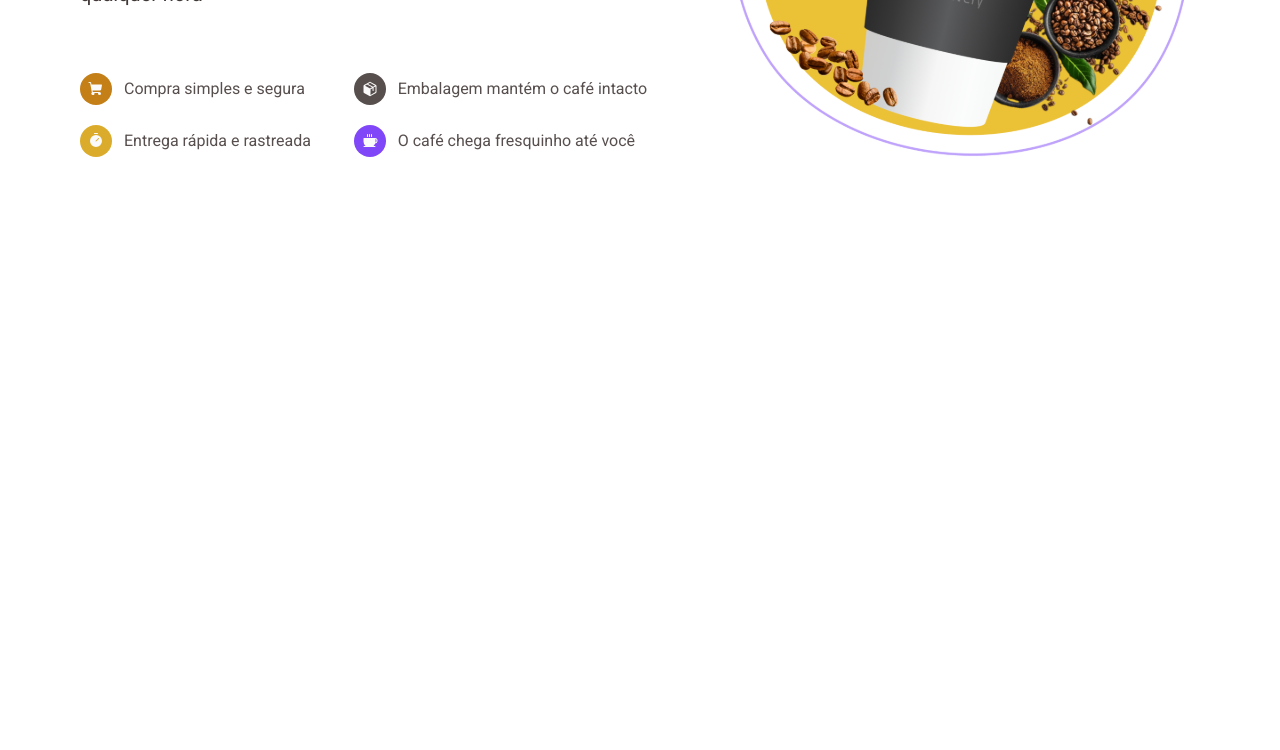
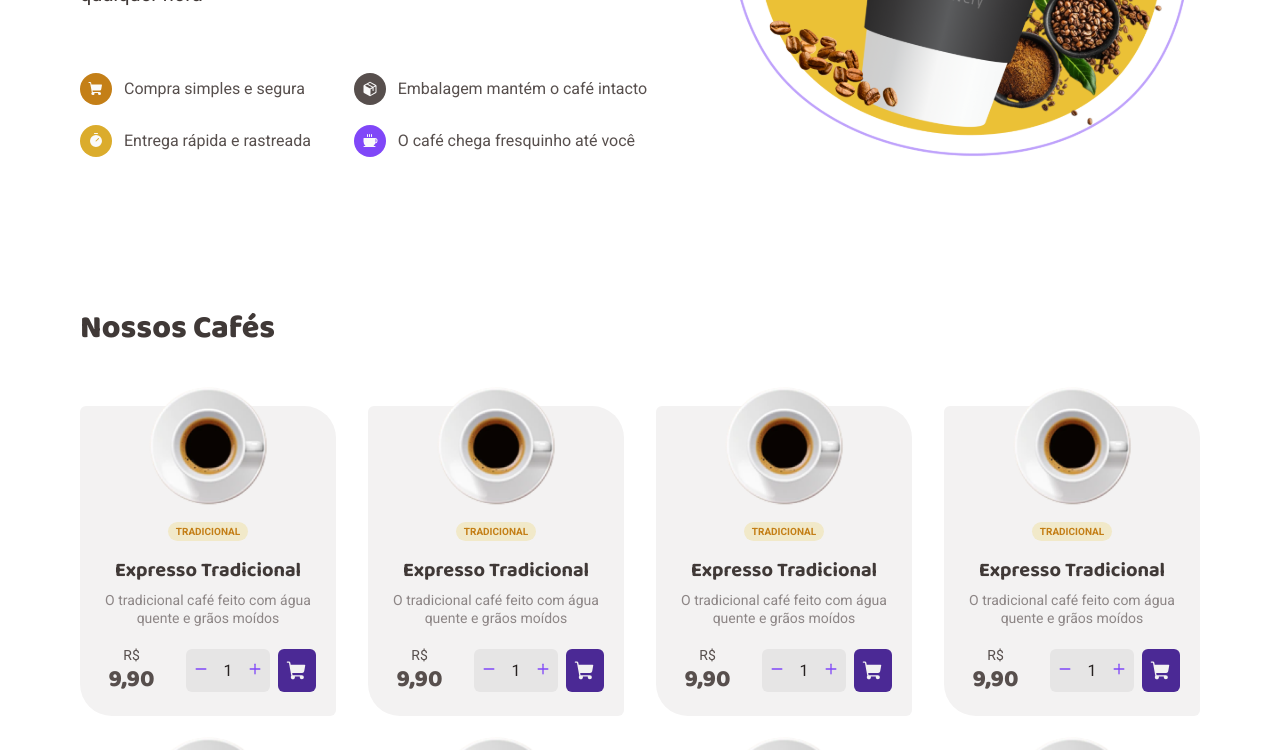
Before and after one commit to wspietro/ignite-coffe_shop, a React (Vite) app: page / in a window 1280 px wide. Shown: the part 300-1050 px from the top of the page. Before the commit the page ends 800 px from the top, so only its background shows below. Built offline with nearby package versions, Linux system fonts and the light colour scheme.

Commit message:
:construction: cartao produto e our-products

```diff
--- a/src/layouts/DefaultLayout.tsx
+++ b/src/layouts/DefaultLayout.tsx
@@ -11,7 +11,7 @@ export function DefaultLayout() {
   )
 }
 
-const LayoutContainer = styled.body`
+const LayoutContainer = styled.div`
   max-width: 74rem;
   margin: 0 auto;
   padding: 0 2rem;
--- /dev/null
+++ b/src/pages/Home/components/CoffeeCard/index.tsx
@@ -0,0 +1,88 @@
+
+import {
+  CardWrapper,
+  ImgWrapper,
+  Title,
+  Description,
+  DescriptionTag,
+  Footer,
+  PriceInfo,
+  ActionGroup,
+  CounterInput,
+  CounterButton,
+  CartButton
+} from './styles'
+
+import trad from '../../../../assets/expresso-tradicional.svg'
+import { Minus, Plus, ShoppingCart } from 'phosphor-react'
+import { useState } from 'react'
+
+export function CoffeeCard() {
+  const [count, setCount] = useState(1);
+
+  function handleClickIncrement() {
+    setCount(prevState => prevState + 1)
+  }
+
+  function handleClickDecrement() {
+    if (count > 1) {
+      setCount(prevState => prevState - 1)
+    }
+    else {
+      setCount(1)
+    }
+  }
+
+  function handleChange(e) {
+    setCount(e.target.value);
+  }
+
+  return (
+    <CardWrapper>
+      <ImgWrapper>
+        <img src={trad} alt="" />
+      </ImgWrapper>
+
+      <DescriptionTag>
+        Tradicional
+      </DescriptionTag>
+
+      <Title>
+        Expresso Tradicional
+      </Title>
+
+      <Description>
+        O tradicional café feito com água quente e grãos moídos
+      </Description>
+
+      <Footer>
+        <PriceInfo>
+          R$ <span>9,90</span>
+        </PriceInfo>
+
+        <ActionGroup>
+          <CounterInput>
+            <CounterButton onClick={handleClickDecrement}>
+              <Minus size={14} weight='bold' />
+            </CounterButton>
+            <input
+              type="number"
+              min={1}
+              max={99}
+              step={1}
+              value={count}
+              onChange={handleChange}
+            />
+            <CounterButton onClick={handleClickIncrement}>
+              <Plus size={14} weight='bold' />
+            </CounterButton>
+          </CounterInput>
+
+          <CartButton>
+            <ShoppingCart size={22} weight='fill' />
+          </CartButton>
+        </ActionGroup>
+      </Footer>
+    </CardWrapper>
+  )
+}
--- /dev/null
+++ b/src/pages/Home/components/CoffeeCard/styles.ts
@@ -0,0 +1,129 @@
+import styled from "styled-components";
+
+export const CardWrapper = styled.div`
+  width: 256px;
+  height: 310px;
+  border-radius: 6px 32px;
+  background-color: ${({ theme }) => theme.colors.base.card};
+
+  display: flex;
+  flex-direction: column;
+  align-items: center;
+
+  text-align: center;
+
+  padding: 20px;
+`
+
+export const ImgWrapper = styled.div`
+  width: 120px;
+  margin-top: -40px;
+  margin-bottom: 12px;
+
+  img {
+    width: 100%;
+  }
+`
+
+export const DescriptionTag = styled.div`
+  font-size: 10px;
+  text-transform: uppercase;
+  font-weight: ${({ theme }) => theme.fontWeight.bold};
+  color: ${({ theme }) => theme.colors.product.yellowDark};
+
+  background-color: ${({ theme }) => theme.colors.product.yellowLight};
+  padding: 4px 8px;
+  border-radius: 100px;
+`
+
+export const Title = styled.h3`
+  font-size: 1.25rem;
+  color: ${({ theme }) => theme.colors.base.subtitle};
+  margin-top: 16px;
+`
+
+export const Description = styled.p`
+  font-size: 0.875rem;
+  color: ${({ theme }) => theme.colors.base.label};
+  margin-top: 8px;
+  margin-bottom: auto;
+`
+
+export const Footer = styled.div`
+  display: flex;
+  align-items: center;
+  gap: 23px;
+`
+
+export const PriceInfo = styled.p`
+  font-size: 0.875rem;
+  color: ${({ theme }) => theme.colors.base.text};
+
+  span {
+    font-size: 24px;
+    font-weight: ${({ theme }) => theme.fontWeight.extraBold};
+    font-family: 'Baloo 2', sans-serif;
+  }
+`
+
+export const ActionGroup = styled.div`
+  display: flex;
+  gap: 8px;
+`
+
+export const CounterInput = styled.div`
+  display: flex;
+  align-items: center;
+  padding: 12px 8px;
+  border-radius: 6px;
+  gap: 4px;
+
+  background-color: ${({ theme }) => theme.colors.base.button};
+
+  input {
+    all: unset;
+    background: transparent;
+    color: ${({ theme }) => theme.colors.base.title};
+    font-size: 1rem;
+
+    &::-webkit-inner-spin-button,
+    &::-webkit-outer-spin-button {
+      -webkit-appearance: none;
+      margin: 0;
+    }
+  }
+`
+
+export const CounterButton = styled.button`
+  all: unset;
+  cursor: pointer;
+
+  svg {
+    color: ${({ theme }) => theme.colors.product.purple};
+
+    &:hover {
+      color: ${({ theme }) => theme.colors.product.purpleDark};
+    }
+  }
+`
+
+export const CartButton = styled.button`
+  all: unset;
+  cursor: pointer;
+
+  display: flex;
+  align-items: center;
+  justify-content: center;
+
+  background-color: ${({ theme }) => theme.colors.product.purpleDark};
+  padding: 8px;
+  border-radius: 6px;
+
+  &:hover {
+    background-color: ${({ theme }) => theme.colors.product.purple};
+  }
+
+  svg {
+    color: ${({ theme }) => theme.colors.base.card};
+  }
+`
--- a/src/pages/Home/index.tsx
+++ b/src/pages/Home/index.tsx
@@ -1,9 +1,23 @@
 import { Banner } from "./components/Banner";
+import { InformationItems } from "./components/Banner/styles";
+import { CoffeeCard } from "./components/CoffeeCard";
+
+import { HomeWrapper, OurProducts, Products } from "./styles";
 
 export function Home() {
+  const cards = Array.from({ length: 14 }, (_, index) => index + 1)
+  console.log(cards);
+
   return (
-    <>
+    <HomeWrapper>
       <Banner />
-    </>
+
+      <OurProducts>
+        <h3>Nossos Cafés</h3>
+        <Products>
+          {cards.map(card => <CoffeeCard />)}
+        </Products>
+      </OurProducts>
+    </HomeWrapper>
   )
 }
--- a/src/pages/Home/styles.ts
+++ b/src/pages/Home/styles.ts
@@ -0,0 +1,24 @@
+import styled, { ThemeConsumer } from "styled-components";
+
+export const HomeWrapper = styled.div`
+  display: flex;
+  flex-direction: column;
+  gap: 140px;
+`
+
+export const OurProducts = styled.div`
+  > h3 {
+    font-weight: 800;
+    font-size: 2rem;
+    color: ${({ theme }) => theme.colors.base.subtitle};
+  }
+`
+
+export const Products = styled.div`
+  padding: 56px 0px;
+
+  display: grid;
+  grid-template-columns: repeat(auto-fill, minmax(256px, 1fr));
+  gap: 40px 32px;
+  justify-items: center;
+`
```
Also changed, not shown: src/assets/expresso-tradicional.svg (added).
